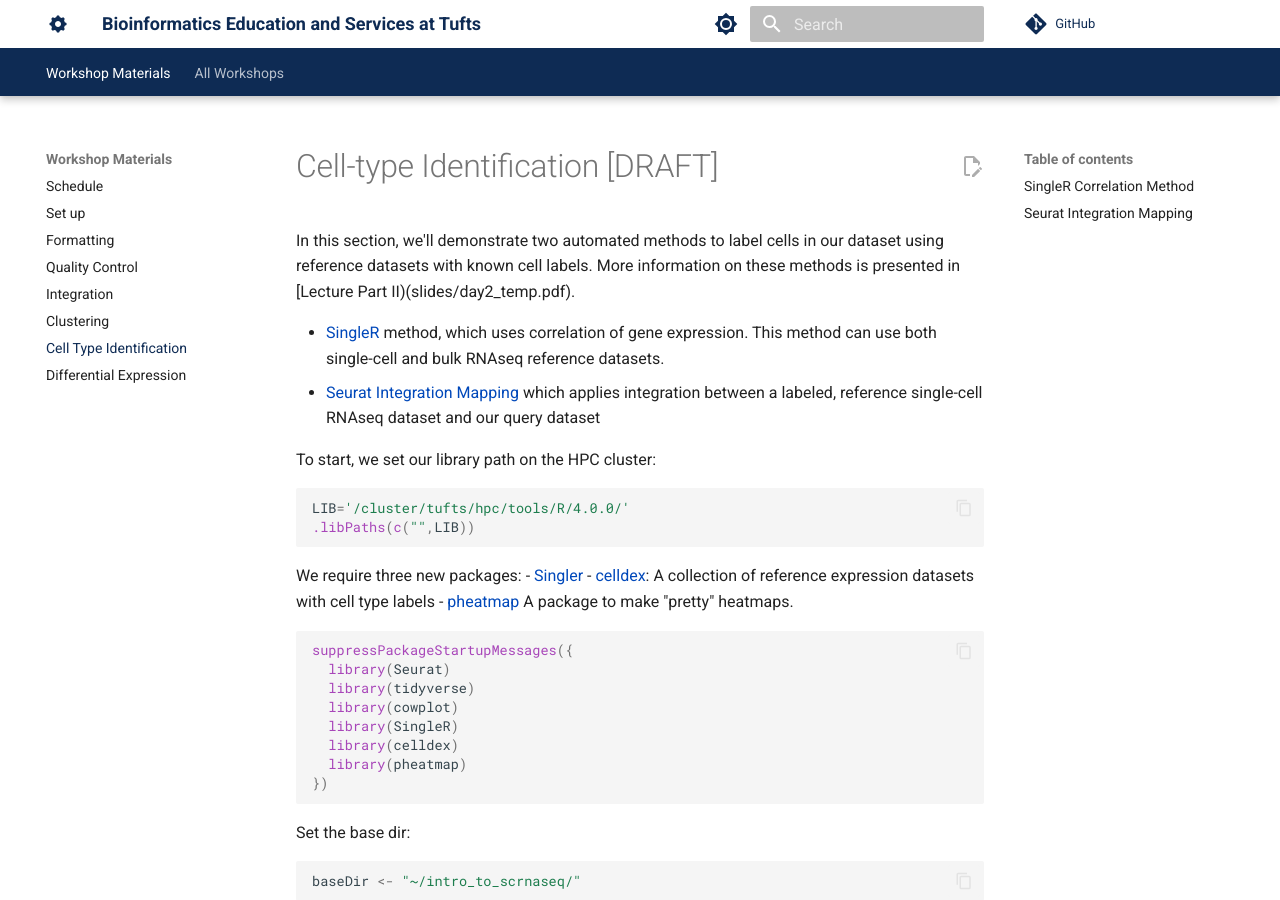
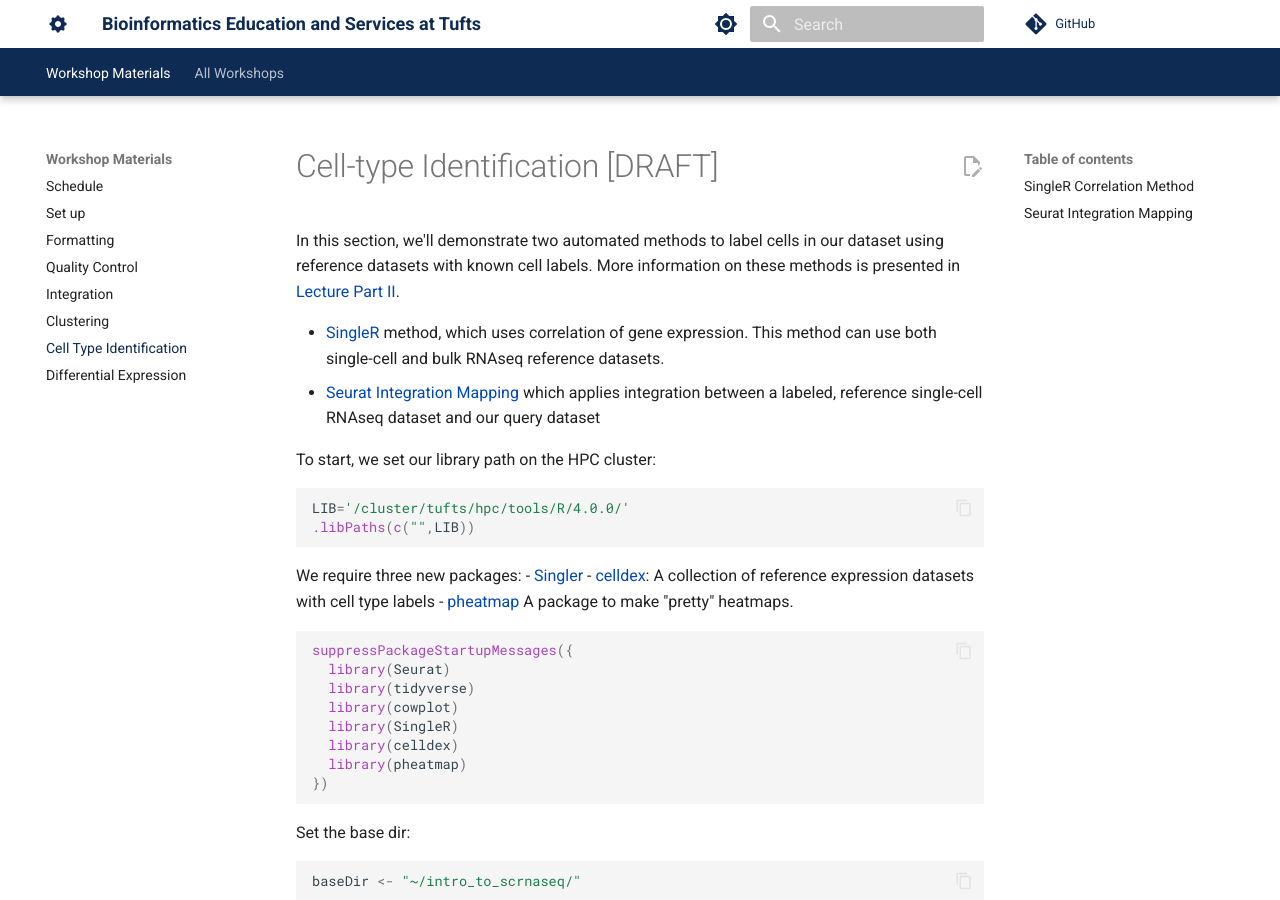
Before and after one commit to best-tufts/intro_to_single_cell_rnaseq, an MkDocs documentation site: the page built from docs/intro_to_single_cell_rnaseq/06_cell_type_identification.md, in a window 1280 px wide and 900 px high. Built offline with MkDocs 1.6.1 and Material for MkDocs 9.7.7, drawn with Linux system fonts in a browser that asks for light colours; comment, search, counter and statistics services are not loaded; some of the changed text lies outside the part shown.

Commit message:
update 06

````diff
--- a/docs/intro_to_single_cell_rnaseq/06_cell_type_identification.md
+++ b/docs/intro_to_single_cell_rnaseq/06_cell_type_identification.md
@@ -3,7 +3,7 @@
 ---
 
 # Cell-type Identification [DRAFT]
-In this section, we'll demonstrate two automated methods to label cells in our dataset using reference datasets with known cell labels. More information on these methods is presented in [Lecture Part II)(slides/day2_temp.pdf).
+In this section, we'll demonstrate two automated methods to label cells in our dataset using reference datasets with known cell labels. More information on these methods is presented in [Lecture Part II](slides/day2_temp.pdf).
 
 - [SingleR](https://bioconductor.org/packages/devel/bioc/vignettes/SingleR/inst/doc/SingleR.html) method, which uses correlation of gene expression. This method can use both single-cell and bulk RNAseq reference datasets.
 - [Seurat Integration Mapping](https://satijalab.org/seurat/articles/integration_mapping.html) which applies integration between a labeled, reference single-cell RNAseq dataset and our query dataset
@@ -230,7 +230,8 @@
 ```
 ![](images/pred_cell_heatmap.png)
 
-??? question "Are the dominant cell-level labels the same as the cluster-level labels? Add a row annotation of the cluster-level labels in order to compare visually".
+??? question "Are the dominant cell-level labels the same as the cluster-level labels?
+ - Add a row annotation of the cluster-level labels in order to compare visually".
 
 Some clusters appear to have a mix of cells, which may indicate that they contain a type of cell not in our reference database. This is expected since we've used a very general database. Next we'll use a single-cell RNAseq dataset that we expect will have a better match to our data.
 
````
Also changed, not shown: other parts of docs/intro_to_single_cell_rnaseq/06_cell_type_identification.md (+1 -1 lines).
